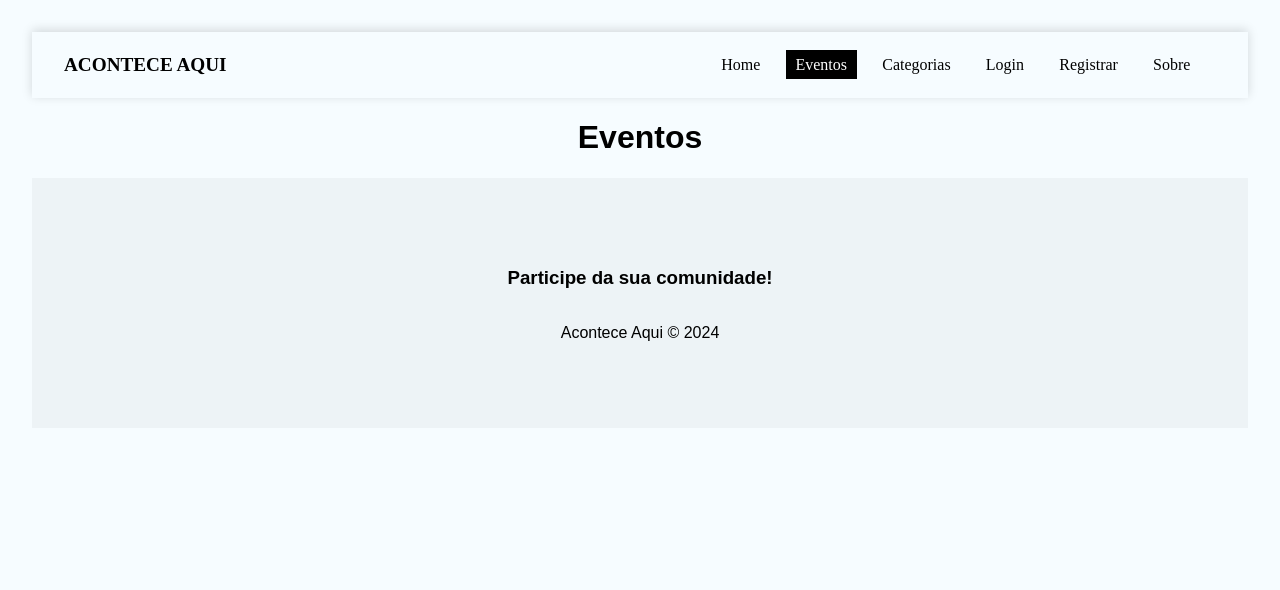
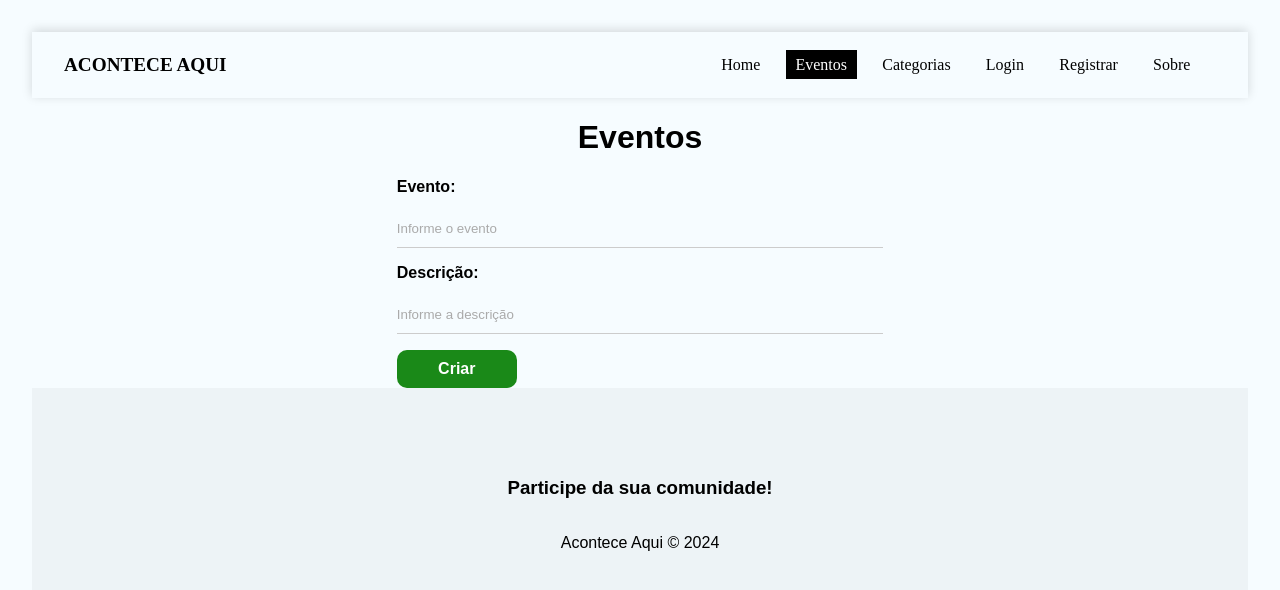
Before and after one commit to wagnerrose/acontece-aqui-front, a React (Vite) app: page /events in a window 1280 px wide. Shown: the top 590 px of the page. Built offline with nearby package versions, Linux system fonts and the light colour scheme; data requests are answered from the project's data file.

Commit message:
Atualizando tela login

```diff
--- a/src/pages/About/About.jsx
+++ b/src/pages/About/About.jsx
@@ -2,7 +2,7 @@
 const About = () => {
     return (
         <div>
-            <h1>About</h1>
+            <h1>Sobre</h1>
         </div>
     )
 }
--- a/src/pages/Categories/Categories.jsx
+++ b/src/pages/Categories/Categories.jsx
@@ -1,7 +1,7 @@
 import { useState, useEffect } from 'react'
 
 // Styles
-import './Categories.css'
+import styles from './Categories.module.css'
 
 const url = "http://localhost:3004/categories" // conexao json server porta 3004import './App.css'
 // const url = "http://localhost:3000/api/categories" // conexao rails server
@@ -43,12 +43,12 @@ function App() {
 
     const addedCategory = await res.json()
 
-    setCategories((prevCategories) => [...prevCategories, addedCategory] )
+    setCategories((prevCategories) => [...prevCategories, addedCategory])
 
   };
 
   return (
-    <div className='App'>
+    <div className='styles.categories'>
       <h1>Categorias</h1>
       <ul>
         {categories.map((category) => (
@@ -58,14 +58,24 @@ function App() {
       <div className="add-category">
         <form onSubmit={handleSubmit}>
           <label>
-            Categoria:
-            <input type="text" name="name" onChange={(e) => setName(e.target.value)} value={name} />
+            <span>Categoria:</span>
+            <input type="text"
+            name="name"
+            placeholder="Informe a Categoria"
+            required
+            onChange={(e) => setName(e.target.value)}
+            value={name} />
           </label>
           <label>
-            Descrição:
-            <input type="text" name="description" onChange={(e) => setDescription(e.target.value)} value={description} />
+            <span>Descrição:</span>
+            <input
+              type="text" name="description"
+              placeholder="Informe a descrição"
+              required
+              onChange={(e) => setDescription(e.target.value)}
+              value={description} />
           </label>
-          <button type="submit">Criar</button>
+          <button className="btn " type="submit">Criar</button>
         </form>
       </div>
     </div >
--- a/src/pages/Events/Events.jsx
+++ b/src/pages/Events/Events.jsx
@@ -1,8 +1,90 @@
+import { useState, useEffect } from 'react'
+import styles from './Events.module.css'
+
+const url = "http://localhost:3004/events" // conexao json server porta 3004import './App.css'
+// const url = "http://localhost:3000/api/events" // conexao rails server
+
+
 const Events = () => {
+  const [events, setEventss] = useState([])
+  const [name, setName] = useState("")
+  const [description, setDescription] = useState("")
+  const [event_date, setEventDate] = useState("")
+  const [user_id, setUserId] = useState("")
+  const [category_id, setCategoryId] = useState("")
+  const [subcategory_id, setSubcategoryId] = useState("")
+
+  // retornando dados
+  useEffect(() => {
+    async function getData() {
+      const res = await fetch(url); // realializa a consulta oa servidor api
+      const data = await res.json();
+      setCategories(data);
+    }
+
+    getData();
+  }, []);
+
+    // adicao de Eventos
+  const handleSubmit = async (e) => {
+    e.preventDefault();
+    const event = {
+      name,
+      description,
+      event_date,
+      user_id,
+      category_id,
+      subcategory_id
+    };
+
+    const res = await fetch(url, {
+      method: "POST",
+      headers: {
+        "Content-Type": "application-json"
+      },
+      body: JSON.stringify(event)
+    });
+
+    // carregamento dinamico
+
+    const addedEvent = await res.json()
+
+    setCategories((prevEvents) => [...prevEvents, addedEvent])
+
+  };
+
   return (
-    <div>
+    <div className='styles.events'>
       <h1>Eventos</h1>
-    </div>
+      <ul>
+        {events.map((event) => (
+          <li key={event.id}> {event.name} - {event.description}</li>
+        ))}
+      </ul>
+      <div>
+        <form onSubmit={handleSubmit}>
+          <label>
+            <span>Evento:</span>
+            <input type="text"
+            name="name"
+            placeholder="Informe o evento"
+            required
+            onChange={(e) => setName(e.target.value)}
+            value={name} />
+          </label>
+          <label>
+            <span>Descrição:</span>
+            <input
+              type="text" name="description"
+              placeholder="Informe a descrição"
+              required
+              onChange={(e) => setDescription(e.target.value)}
+              value={description} />
+          </label>
+          <button className="btn " type="submit">Criar</button>
+        </form>
+      </div>
+    </div >
   )
 }
 
```
Also changed, not shown: src/pages/Categories/Categories.module.css (renamed from src/pages/Categories/Categories.css), src/pages/Events/Events.css (deleted), src/pages/Events/Events.module.css (added).
